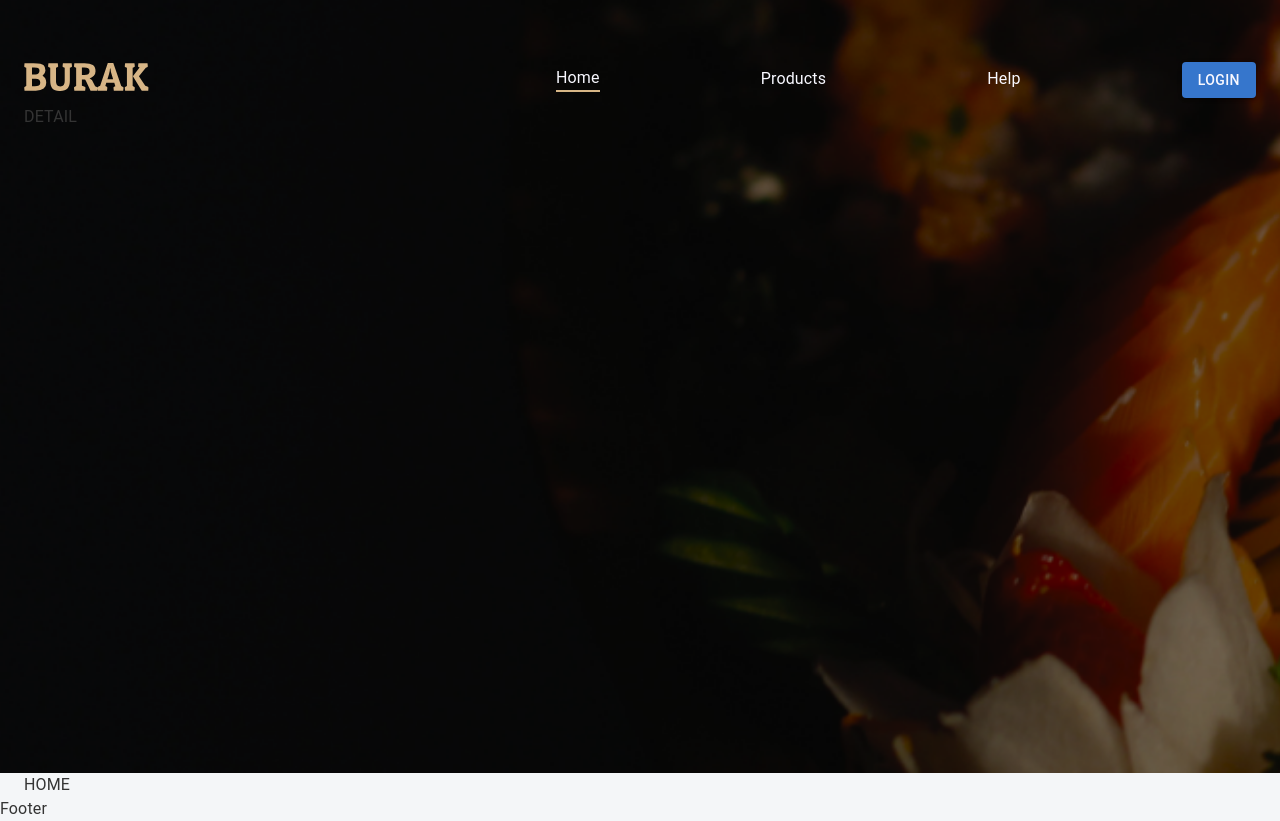
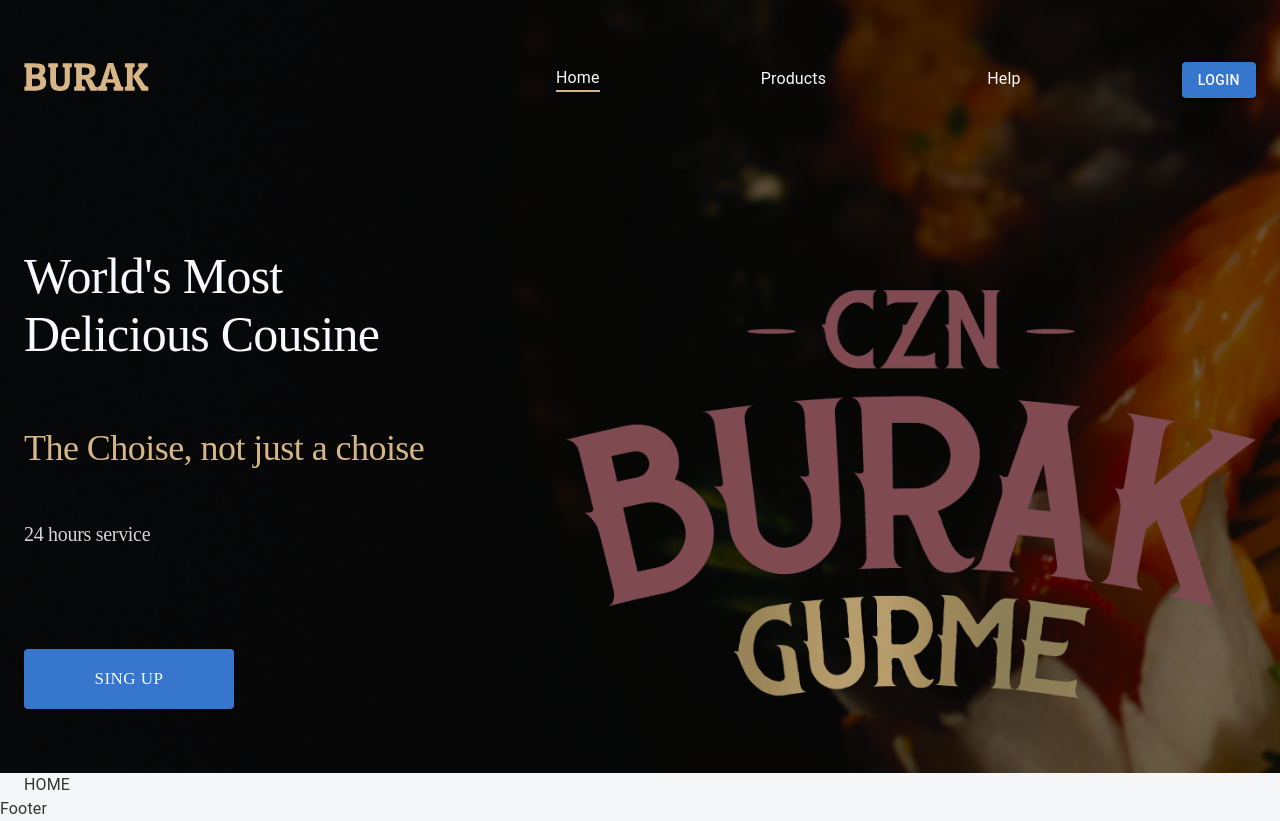
Before and after one commit to davlatjanov/burak-react-app, a React (Create React App) app: page / in a window 1280 px wide. Built offline with nearby package versions, Linux system fonts and the light colour scheme.

Commit message:
fix: HomeNavbar header component

```diff
--- a/package.json
+++ b/package.json
@@ -24,10 +24,11 @@
     "@types/react": "18.2.48",
     "@types/react-dom": "18.2.18",
     "@types/react-router-dom": "^5.3.3",
-    "ts-node": "^10.9.2"
+    "ts-node": "^10.9.2",
+    "cross-env": "^10.0.0"
   },
   "scripts": {
-    "start": "react-scripts start",
+    "start": " cross-env BROWSER=none  react-scripts start",
     "build": "react-scripts build",
     "test": "react-scripts test",
     "eject": "react-scripts eject",
--- a/src/app/components/headers/HomeNavbar.tsx
+++ b/src/app/components/headers/HomeNavbar.tsx
@@ -5,28 +5,15 @@
   const authMember = null;
   return (
     <div className="home-navbar">
-      <Container sx={{ mt: "55px", height: "642px" }}>
-        <Stack
-          sx={{ height: "50px" }}
-          flexDirection={"row"}
-          justifyContent={"space-between"}
-          alignItems={"center"}
-        >
+      <Container className="navbar-container">
+        <Stack className="menu">
           <Box>
             <NavLink to="/">
-              <img
-                style={{ width: "125px", height: "30px" }}
-                src="/icons/burak.svg"
-              />
+              <img className="brand-logo" src="/icons/burak.svg" />
             </NavLink>
           </Box>
-          <Stack
-            flexDirection={"row"}
-            justifyContent={"space-between"}
-            minWidth={"700px"}
-            alignItems={"center"}
-          >
-            <Box className="hover-line">
+          <Stack className="links">
+            <Box className={"hover-line"}>
               <NavLink to="/" activeClassName="underline">
                 Home
               </NavLink>
@@ -58,19 +45,36 @@
             {/* BASKET */}
             {!authMember ? (
               <Box>
-                <Button
-                  variant="contained"
-                  sx={{ backgroundColor: "#3676CC", color: "#f8f8ff" }}
-                >
+                <Button variant="contained" className="login-button">
                   Login
                 </Button>
               </Box>
             ) : (
-              <img />
+              <img
+                className="user-avatar"
+                src="/icons/default-user.svg"
+                aria-haspopup={true}
+              />
             )}
           </Stack>
         </Stack>
-        <Stack>DETAIL</Stack>
+        <Stack className="header-frame">
+          <Stack className="detail">
+            <Box className="head-main-text">World's Most Delicious Cousine</Box>
+            <Box className="wel-text">The Choise, not just a choise</Box>
+            <Box className="service-text">24 hours service</Box>
+            <Box className="signup">
+              {!authMember ? (
+                <Button variant="contained" className="signup-button">
+                  Sing Up
+                </Button>
+              ) : null}
+            </Box>
+          </Stack>
+          <Box className="logo-frame">
+            <div className="logo-img"></div>
+          </Box>
+        </Stack>
       </Container>
     </div>
   );
--- a/src/css/navbar.css
+++ b/src/css/navbar.css
@@ -4,6 +4,42 @@
   display: flex;
   background: url("/public/img/banner.webp");
   background-size: cover;
+}
+
+.home-navbar .navbar-container {
+  margin-top: 55px;
+  height: 642px;
+}
+
+.home-navbar .navbar-container .menu {
+  height: 50px;
+  flex-direction: row;
+  justify-content: space-between;
+  align-items: center;
+}
+
+.home-navbar .navbar-container .menu .brand-logo {
+  width: 125px;
+  height: 30px;
+}
+
+.home-navbar .navbar-container .menu .links {
+  min-width: 700px;
+  display: flex;
+  flex-direction: row;
+  justify-content: space-between;
+  align-items: center;
+}
+
+.home-navbar .navbar-container .menu .links .login-button {
+  background-color: #3676cc;
+  color: #f8f8ff;
+}
+
+.home-navbar .navbar-container .menu .user-avatar {
+  width: 50px;
+  height: 50px;
+  border-radius: 24px;
 }
 
 .home-navbar a {
@@ -35,3 +71,84 @@
 .home-navbar div.hover-line:after {
   transform-origin: 0% 50%;
 }
+
+.home-navbar .navbar-container .header-frame {
+  margin-top: 142px;
+  height: 462px;
+  display: flex;
+  flex-direction: row;
+  justify-content: space-between;
+}
+
+.home-navbar .navbar-container .header-frame .detail {
+  width: 510px;
+  display: flex;
+  flex-direction: column;
+  justify-content: space-between;
+}
+.home-navbar .navbar-container .header-frame .detail .head-main-text {
+  width: 450px;
+  height: 150px;
+  font-family: "Roboto Serif";
+  font-size: 50px;
+  font-style: normal;
+  font-weight: 500;
+  line-height: normal;
+  letter-spacing: -0.75px;
+  color: #f8f8ff;
+}
+
+.home-navbar .navbar-container .header-frame .detail .wel-text {
+  width: 510px;
+  height: 42px;
+  font-family: "Roboto Serif";
+  font-size: 36px;
+  font-style: normal;
+  font-weight: 400;
+  line-height: normal;
+  letter-spacing: -0.54px;
+  color: #d7b686;
+}
+.home-navbar .navbar-container .header-frame .detail .service-text {
+  margin-top: 23px;
+  width: 153px;
+  height: 23px;
+  font-family: "Roboto Serif";
+  font-size: 20px;
+  font-style: normal;
+  font-weight: 400;
+  line-height: normal;
+  letter-spacing: -0.3px;
+  color: #d5d5d5;
+}
+
+.home-navbar .navbar-container .header-frame .detail .signup {
+  margin-top: 73px;
+}
+.home-navbar .navbar-container .header-frame .detail .signup .signup-button {
+  width: 210px;
+  height: 60px;
+  border-radius: 4px;
+  background-color: #3676cc;
+  text-align: center;
+  font-family: Poppins;
+  font-size: 17px;
+  font-style: normal;
+  font-weight: 400;
+  line-height: normal;
+  color: #f8f8ff;
+}
+
+.home-navbar .navbar-container .header-frame .logo-frame {
+  margin-top: 43px;
+  width: 690px;
+  height: 419px;
+}
+.home-navbar .navbar-container .header-frame .logo-frame .logo-img {
+  width: 100%;
+  height: 100%;
+  background: url("/public/img/logo.webp");
+  background-size: contain;
+  background-repeat: no-repeat;
+  filter: invert(25%);
+}
```
Also changed, not shown: 1 other file (tests, documents, lock files or other folders).
